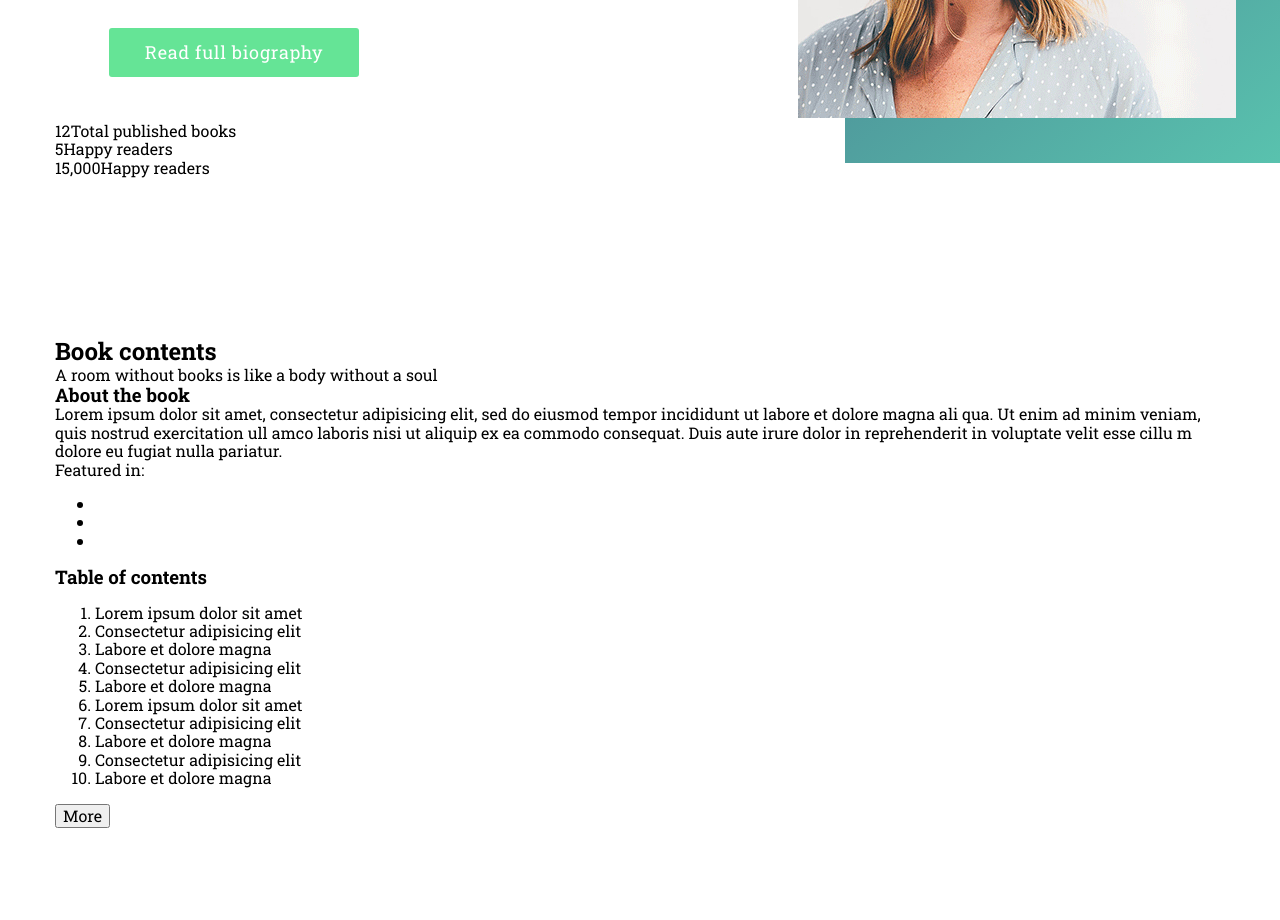
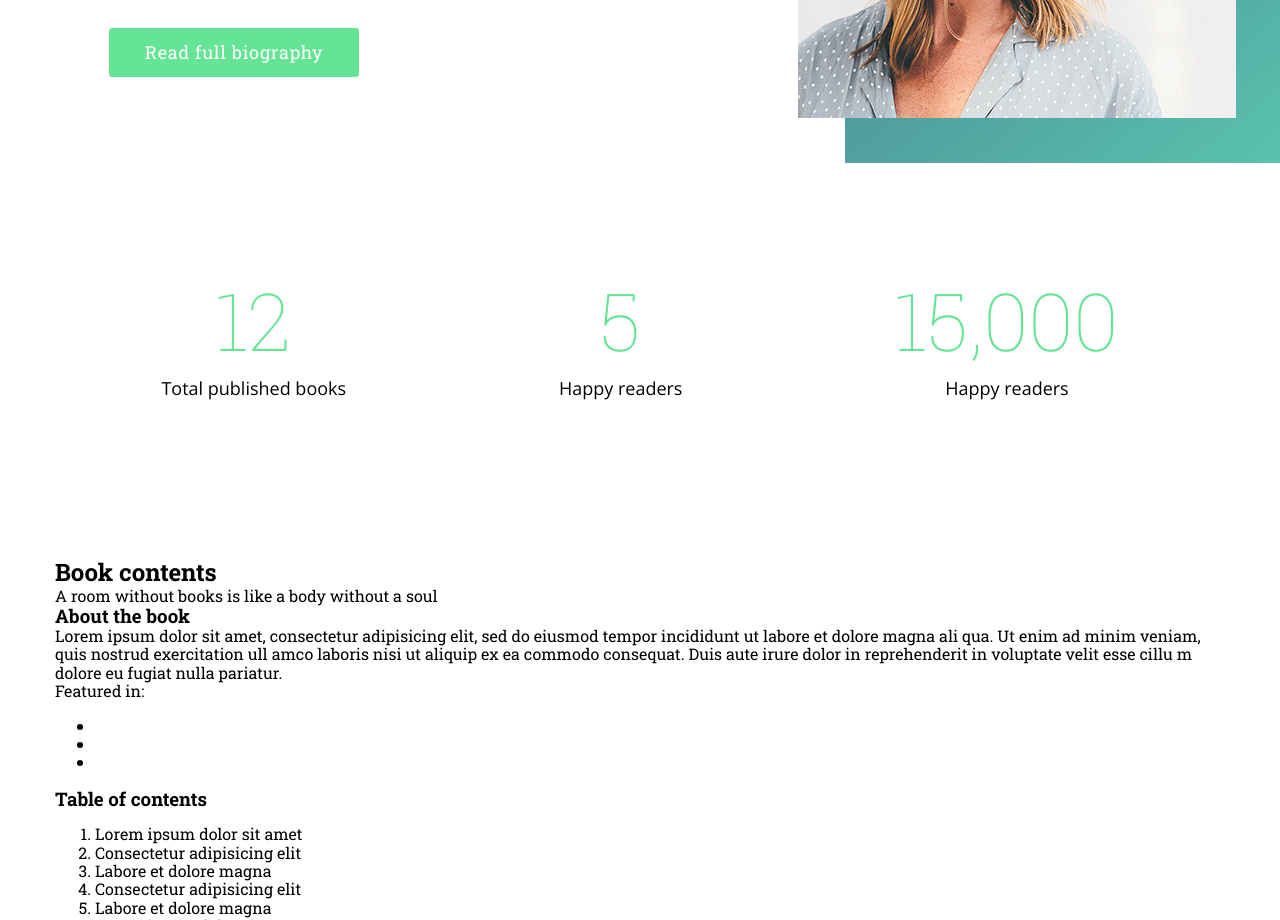
Before and after one commit to kotovdmitriy/bukee, a website: page src/views/index.html in a window 1280 px wide. Shown: the part 1620-2540 px from the top of the page. Before the commit the page ends 2448 px from the top, so only its background shows below. Drawn offline with nearby package versions, Linux system fonts and the light colour scheme; files that its build step writes are made by us from their sources.

Commit message:
block-counter

```diff
--- a/src/styles/main.scss
+++ b/src/styles/main.scss
@@ -155,3 +155,22 @@ body {
         margin-right: 44px;
     }
 }
+
+.block-counter {
+	display: flex;
+	justify-content: space-around;
+	margin-top: 152px;
+	p {
+		font-family: 'Open Sans', serif;
+		text-align: center;
+		font-size: 18px;
+		span {
+			font-family: 'Roboto Slab', serif;
+			display: block;
+			font-size: 80px;
+			font-weight: 100;
+			color: $accent-color;
+			margin-bottom: 12px;
+		}
+	}
+}
--- a/src/views/index.html
+++ b/src/views/index.html
@@ -16,7 +16,7 @@
 		<link rel="apple-touch-icon" sizes="120x120" href="../img/favicons/apple-touch-icon-120x120.png">
 		<link rel="apple-touch-icon" sizes="144x144" href="../img/favicons/apple-touch-icon-144x144.png">
 		<link rel="apple-touch-icon" sizes="180x180" href="../img/favicons/apple-touch-icon-180x180.png">
-		<link href="https://fonts.googleapis.com/css?family=Open+Sans:400,400i,700|Roboto+Slab:400,700" rel="stylesheet">
+		<link href="https://fonts.googleapis.com/css?family=Open+Sans:400,400i,700|Roboto+Slab:100,400,700" rel="stylesheet">
 		<link rel="stylesheet" href="../styles/main.css">
 	</head>
 	<body>
```
